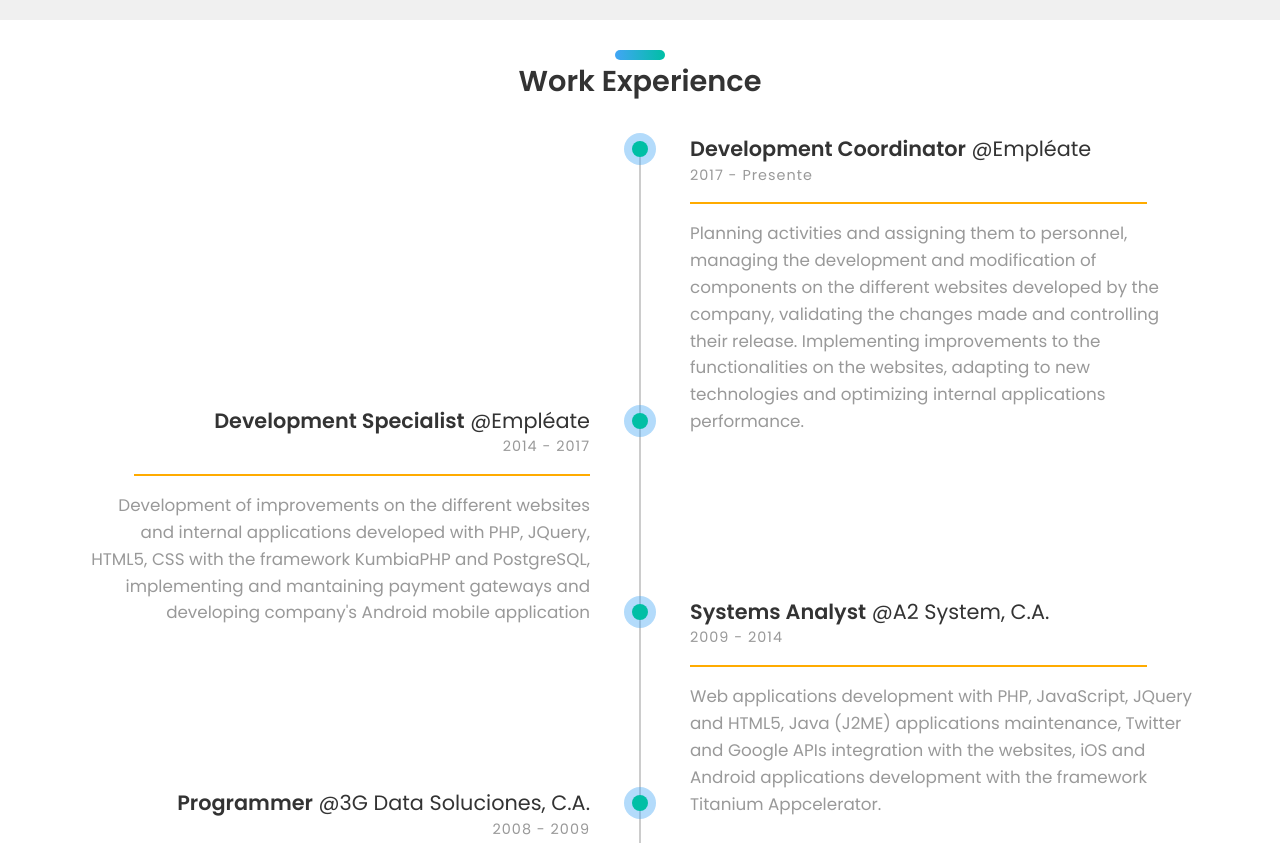
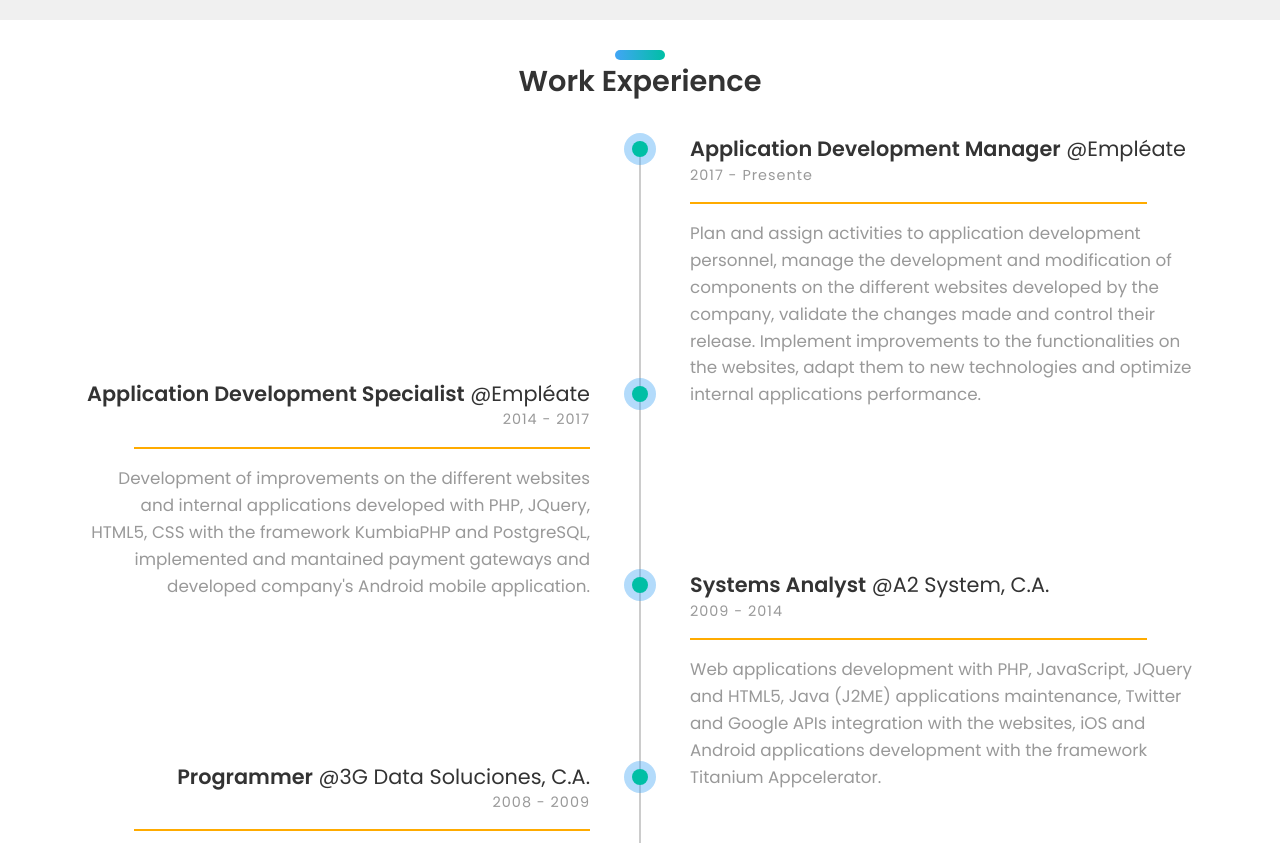
Before and after one commit to rsosacar/rsosacar.github.io, a plain HTML site: page index2.html in a window 1280 px wide. Shown: the part 2040-2883 px from the top of the page. Drawn offline with Linux system fonts and the light colour scheme; files whose address does not match are found by name.

Commit message:
Chnages in English written portfolio

```diff
--- a/index2.html
+++ b/index2.html
@@ -281,17 +281,17 @@
 
 					<div class="education-wrapper margin-b-50">
 						<div class="education right">
-							<h4><b>Development Coordinator</b> @Empléate</h4>
+							<h4><b>Application Development Manager</b> @Empléate</h4>
 							<h6 class="font-lite-black margin-t-5">2017 - Presente</h6>
 							<hr style="width:90%; border:1px solid #FFAB00;" align="left" />
-							<p class="margin-t-30 font-lite-black">Planning activities and assigning them to personnel, managing the development and modification of components on the different websites developed by the company, validating the changes made and controlling their release. Implementing improvements to the functionalities on the websites, adapting to new technologies and optimizing internal applications performance.</p>
+							<p class="margin-t-30 font-lite-black">Plan and assign activities to application development personnel, manage the development and modification of components on the different websites developed by the company, validate the changes made and control their release. Implement improvements to the functionalities on the websites, adapt them to new technologies and optimize internal applications performance.</p>
 						</div>
 
 						<div class="education left">
-							<h4><b>Development Specialist</b> @Empléate</h4>
+							<h4><b>Application Development Specialist</b> @Empléate</h4>
 							<h6 class="font-lite-black margin-t-5">2014 - 2017</h6>
 							<hr style="width:90%; border:1px solid #FFAB00;" align="right" />
-							<p class="margin-t-30 font-lite-black">Development of improvements on the different websites and internal applications developed with PHP, JQuery, HTML5, CSS with the framework KumbiaPHP and PostgreSQL, implementing and mantaining payment gateways and developing company's Android mobile application</p>
+							<p class="margin-t-30 font-lite-black">Development of improvements on the different websites and internal applications developed with PHP, JQuery, HTML5, CSS with the framework KumbiaPHP and PostgreSQL, implemented and mantained payment gateways and developed company's Android mobile application.</p>
 						</div>
 
 						<div class="education right">
```
